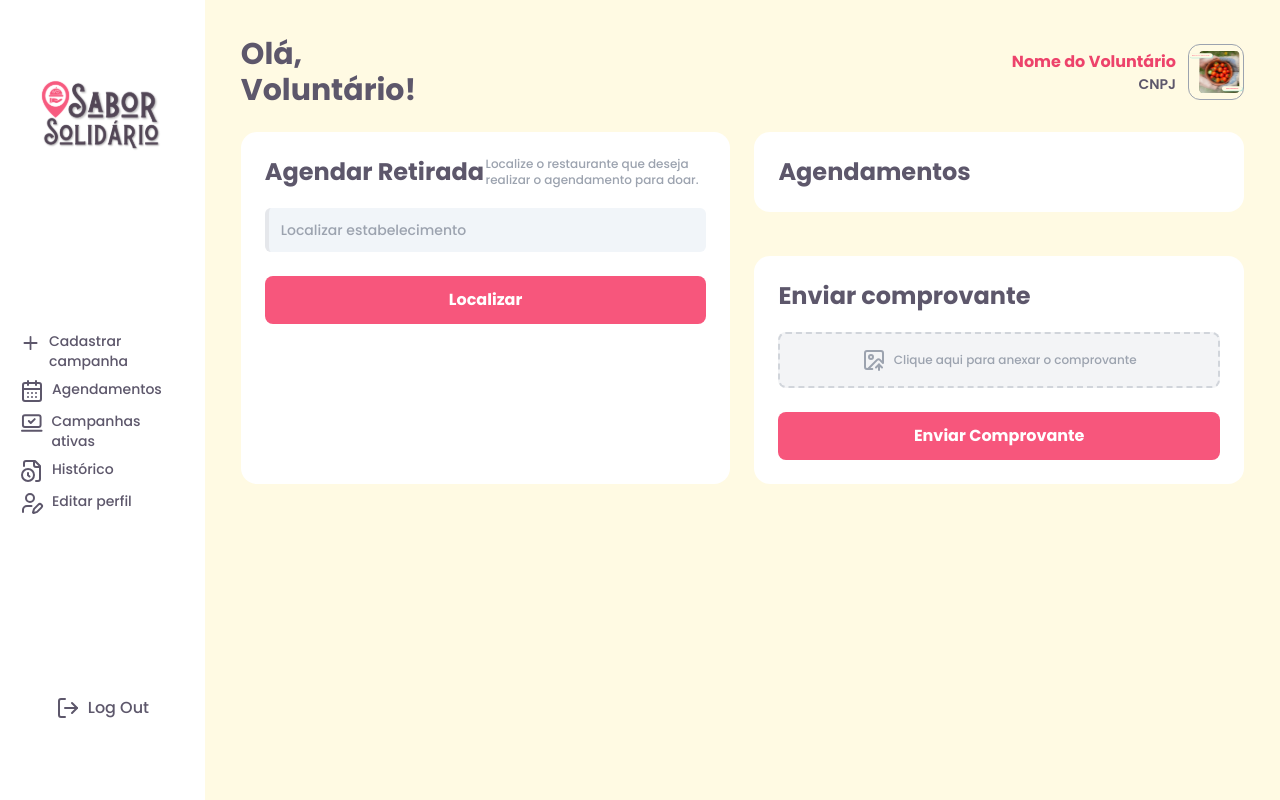
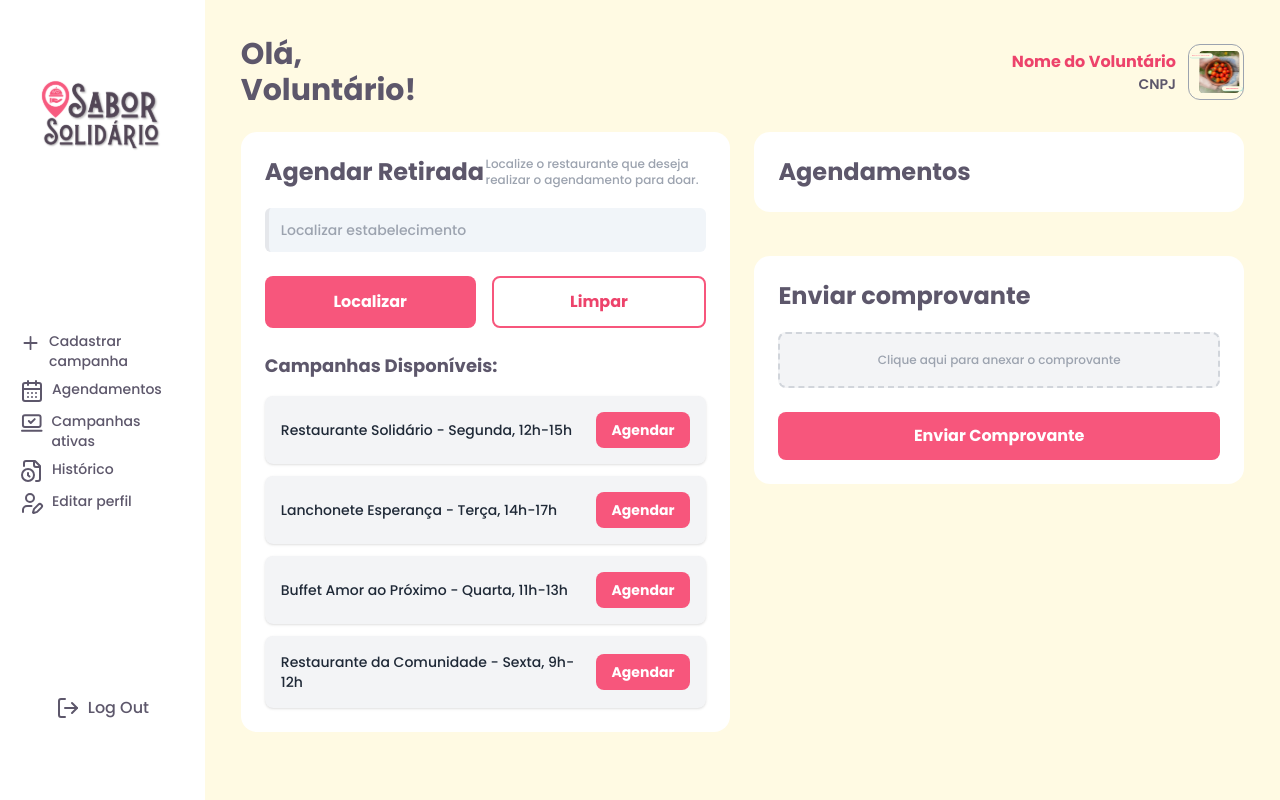
Before and after one commit to Guga-Santos/sabor_solidario_Front, a Next.js app: page /perfilVoluntario in a window 1280 px wide. Both pictures are taken after a click on the button "Localizar". Built offline with nearby package versions, Linux system fonts and the light colour scheme.

Commit message:
Funcionalidade agendar retirada concluida

```diff
--- a/src/app/perfilVoluntario/page.jsx
+++ b/src/app/perfilVoluntario/page.jsx
@@ -5,7 +5,7 @@ import Image from 'next/image';
 import Link from 'next/link';
 import logo from '../../assets/login-login-teste.svg';
 import imagensUser from '../../assets/bg-heeerosectionsvg.svg';
-import { Plus, UserPen, CalendarDays, LaptopMinimalCheck, FileClock, LogOut, ImageUp, Filter } from 'lucide-react';
+import { Plus, UserPen, CalendarDays, LaptopMinimalCheck, FileClock, LogOut, ImageUp } from 'lucide-react';
 
 export default function PerfilVoluntario() {
 
@@ -38,6 +38,33 @@ export default function PerfilVoluntario() {
         } catch (error) {
             setMensagem("Ocorreu um erro ao enviar o comprovante. Tente novamente.");
         }
+    };
+
+    // AGENDAR RETIRADA
+    // Mock de campanhas cadastradas (simula o banco de dados)
+    const campanhasMock = [
+        { id: 1, nome: 'Restaurante Solidário', dia: 'Segunda', horario: '12h-15h', tipo: 'Frutas', validade: '2024-12-10' },
+        { id: 2, nome: 'Lanchonete Esperança', dia: 'Terça', horario: '14h-17h', tipo: 'Pães', validade: '2024-12-20' },
+        { id: 3, nome: 'Buffet Amor ao Próximo', dia: 'Quarta', horario: '11h-13h', tipo: 'Carnes', validade: '2024-12-15' },
+        { id: 4, nome: 'Restaurante da Comunidade', dia: 'Sexta', horario: '9h-12h', tipo: 'Vegetais', validade: '2024-11-30' },
+    ];
+
+    // Estados
+    const [resultados, setResultados] = useState([]); // Campanhas exibidas na tela
+
+    // Mostrar todas as campanhas
+    const handleMostrarTudo = () => {
+        setResultados(campanhasMock);
+    };
+
+    // Limpar resultados
+    const handleLimpar = () => {
+        setResultados([]);
+    };
+
+    // Função para agendar retirada
+    const handleAgendar = (campanhaId) => {
+        alert(`Retirada da campanha ID: ${campanhaId} foi agendada com sucesso!`);
     };
 
     return (
@@ -115,12 +142,44 @@ export default function PerfilVoluntario() {
                                     />
                                 </li>
                             </ul>
-                            <button
-                                type="button"
-                                className="w-full mt-6 bg-second-pink text-white font-bold p-3 rounded-lg text-sm lg:text-base hover:bg-second-pink-hover">
-                                Localizar
-                            </button>
+                            <div className="flex gap-4 mt-6">
+                                <button
+                                    onClick={handleMostrarTudo}
+                                    type="button"
+                                    className="flex-1 bg-second-pink text-white font-bold p-3 rounded-lg text-sm lg:text-base hover:bg-second-pink-hover hover:scale-105 transition">
+                                    Localizar
+                                </button>
+                                <button
+                                    onClick={handleLimpar}
+                                    type="button"
+                                    className="flex-1 border-2 border-solid border-second-pink text-second-pink-hover font-bold p-3 rounded-lg text-sm lg:text-base hover:bg-second-pink hover:text-white transition">
+                                    Limpar
+                                </button>
+                            </div>
                         </form>
+
+                        {/* Lista de campanhas */}
+                        {resultados.length > 0 && (
+                            <div className="mt-6">
+                                <h4 className="text-lg font-bold">Campanhas Disponíveis:</h4>
+                                <ul className="mt-4 space-y-3">
+                                    {resultados.map((campanha) => (
+                                        <li
+                                            key={campanha.id}
+                                            className="bg-gray-100 p-4 rounded-lg shadow flex justify-between items-center text-sm text-gray-800">
+                                            <span>
+                                                {campanha.nome} - {campanha.dia}, {campanha.horario}
+                                            </span>
+                                            <button
+                                                onClick={() => handleAgendar(campanha.id)}
+                                                className="bg-second-pink text-white font-bold px-4 py-2 rounded-lg text-sm hover:bg-second-pink-hover">
+                                                Agendar
+                                            </button>
+                                        </li>
+                                    ))}
+                                </ul>
+                            </div>
+                        )}
                     </div>
 
                     {/* Agendamento e enviar comprovante */}
@@ -140,7 +199,6 @@ export default function PerfilVoluntario() {
                                     htmlFor="file-upload"
                                     className="flex items-center justify-center w-full h-14 bg-gray-100 border-2 border-dashed border-gray-300 text-gray-400 rounded-lg cursor-pointer hover:border-second-pink-hover hover:text-second-pink transition"
                                 >
-                                    <ImageUp className="w-6 h-6 mr-2" />
                                     <span className="text-xs">
                                         {comprovante ? comprovante.name : "Clique aqui para anexar o comprovante"}
                                     </span>
```
